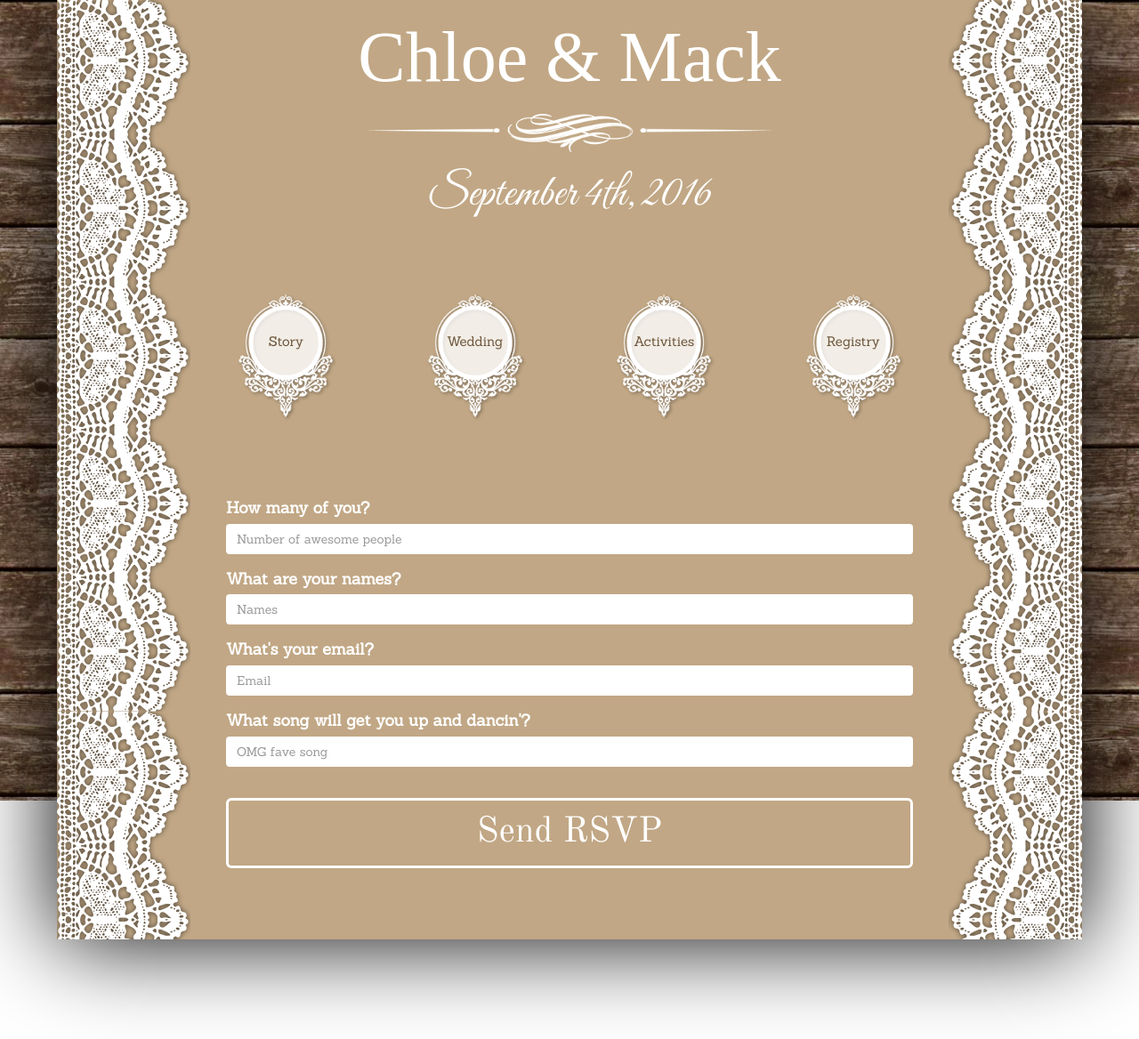
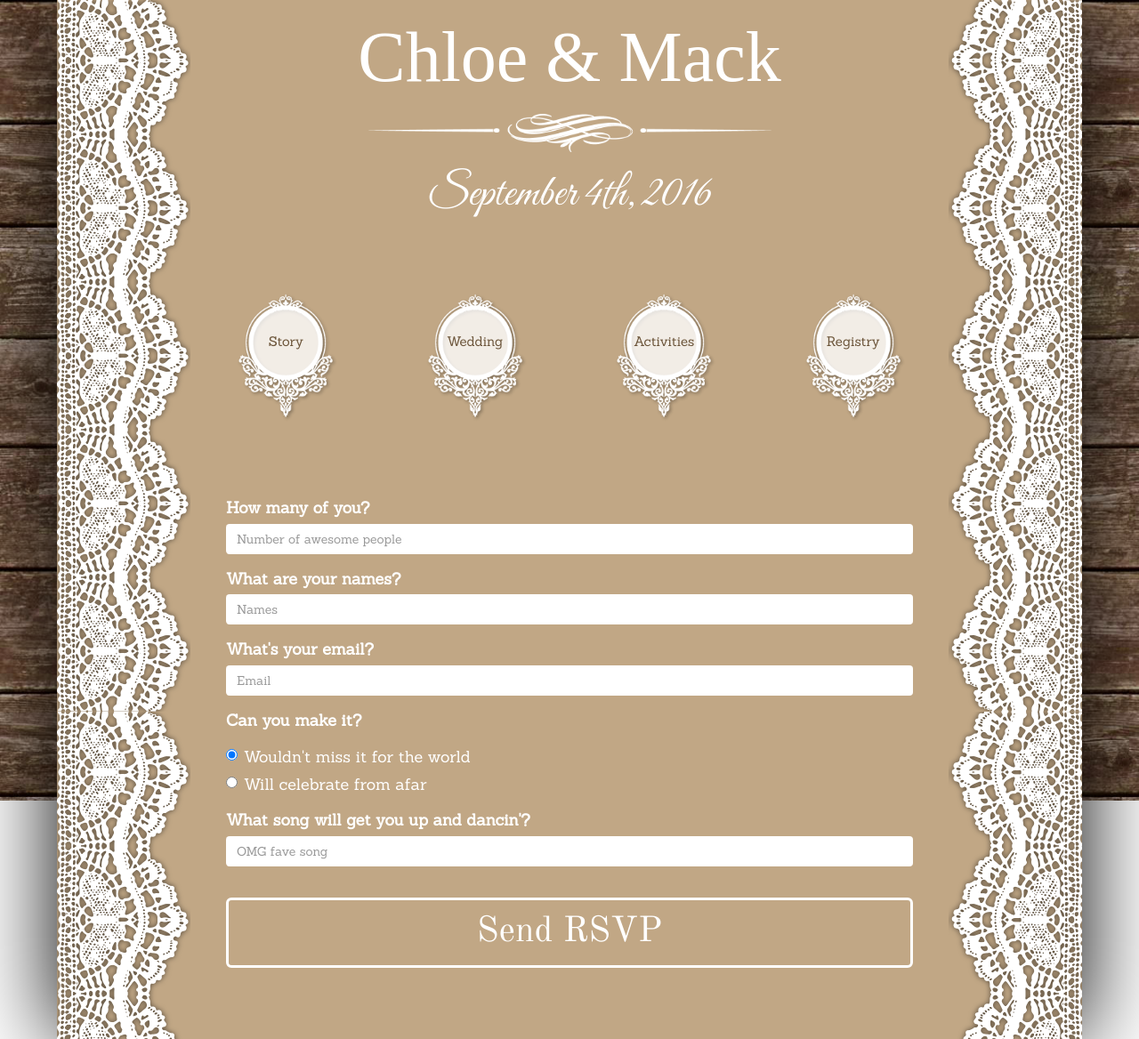
Before and after one commit to mtalcott/mtalcott.github.com, a Jekyll site: the page built from wedding/rsvp/index.html, in a window 1280 px wide. Shown: the whole page at 89% size. Built offline with Jekyll 4.4.1, drawn with Linux system fonts in a browser that asks for light colours; some web fonts are replaced.

Commit message:
Add "not attending" option to RSVP form

```diff
--- a/wedding/rsvp/index.html
+++ b/wedding/rsvp/index.html
@@ -18,9 +18,26 @@ layout: wedding
   	  <label>What's your email?</label>
   	  <input type="email" name="email" class="form-control" placeholder="Email">
   	</div>
-  	<div class="form-group">
+    <div class="form-group">
+      <label>Can you make it?</label>
+      <div class="radio">
+        <label>
+          <input type="radio" name="attending" value="yes" checked>
+          Wouldn't miss it for the world
+        </label>
+      </div>
+      <div class="radio">
+        <label>
+          <input type="radio" name="attending" value="no">
+          Will celebrate from afar
+        </label>
+      </div>
+    </div>
+  	<div class="form-group hide-if-not-attending">
   	  <label>What song will get you up and dancin'?</label>
   	  <input type="text" name="song" class="form-control" placeholder="OMG fave song">
   	</div>
   	<button type="submit" class="btn btn-wedding btn-lg">Send RSVP</button>
 </form>
+
+<script src="/wedding/js/rsvp.js"></script>
```
Also changed, not shown: wedding/js/wedding.coffee (+12 -1 lines).
